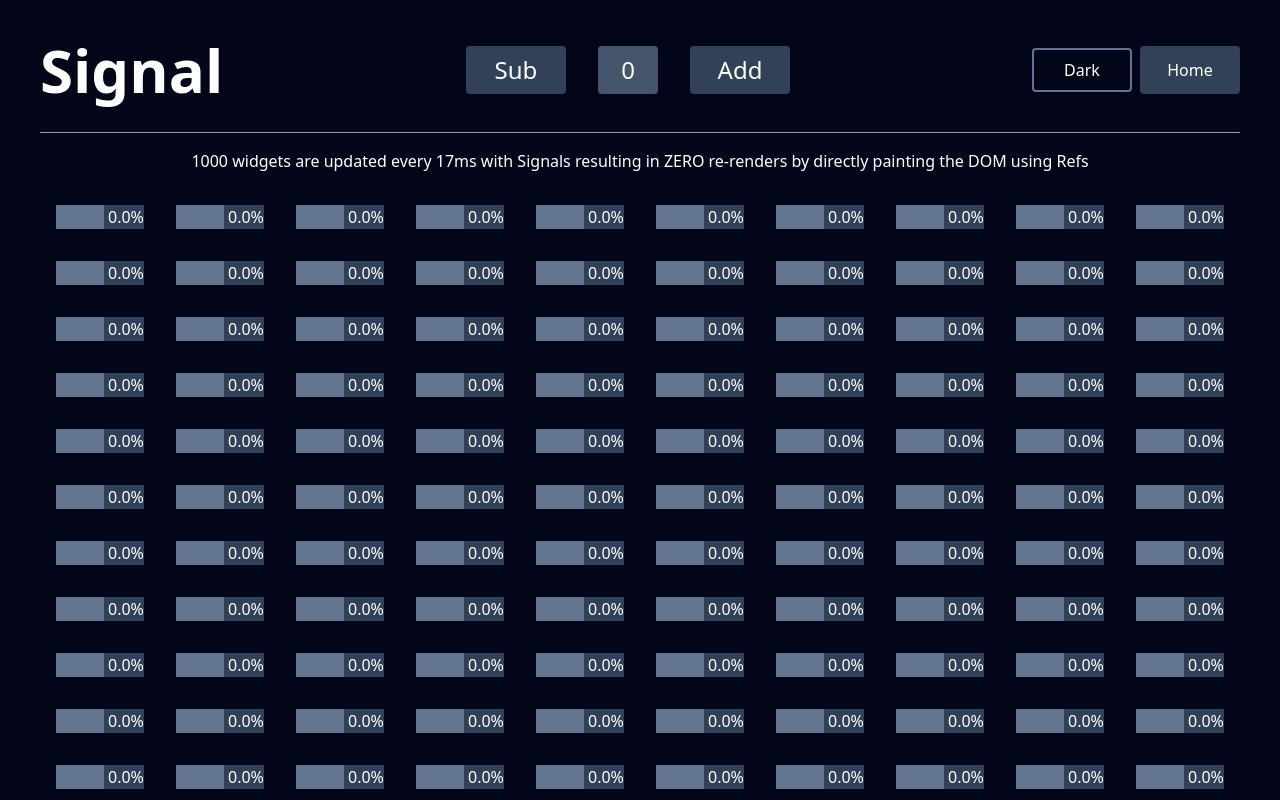
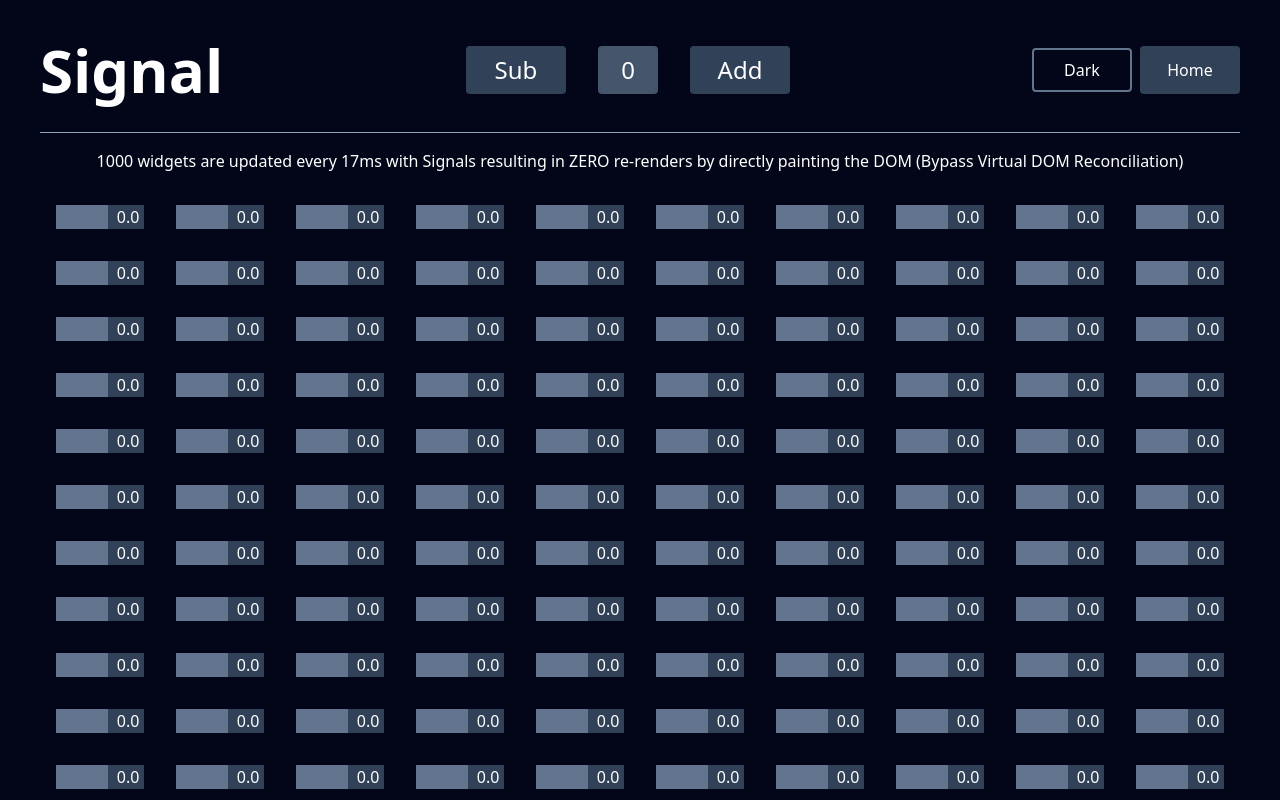
Before and after one commit to ChiragChrg/Signals-vs-Redux, a React (Vite) app: page /signal in a window 1280 px wide. Shown: the top 800 px of the page. Built offline with nearby package versions, Linux system fonts and the light colour scheme; the HTML template or start-up script is replaced by a standard one.

Commit message:
✨ Refactor Widget components to improve rendering efficiency; update styling and messaging in WidgetContainer

```diff
--- a/src/App.css
+++ b/src/App.css
@@ -8,6 +8,10 @@
   will-change: transform;
 }
 
+html{
+  overflow-x: hidden;
+}
+
 [data-theme="light"] body {
   @apply bg-slate-200 text-black
 }
--- a/src/pages/redux/components/Widget.tsx
+++ b/src/pages/redux/components/Widget.tsx
@@ -1,33 +1,27 @@
-import React, { useEffect, useRef } from 'react'
 import { useSelector } from 'react-redux';
 import { SEL_Widget } from '../../../store/redux';
+import { useEffect, useRef } from 'react';
 
 const Widget: React.FC = () => {
-    const barRef = useRef<HTMLDivElement>(null)
-    const valueRef = useRef<HTMLSpanElement>(null)
-
+    const barRef = useRef<HTMLDivElement>(null);
     const value = useSelector(SEL_Widget); // This will cause re-render
-    console.log("Render Widget")
+    console.log("Render Redux Widget")
 
     useEffect(() => {
         if (barRef.current) {
-            barRef.current.style.width = `${value}%`
-        }
-        if (valueRef.current) {
-            valueRef.current.textContent = `${value}%`
+            barRef.current.style.width = `${value}%`;
         }
     }, [value])
 
     return <div className="flex gap-1 w-full h-fit bg-slate-700">
         <div className="w-full bg-slate-500">
             <div
-                ref={barRef}
                 className="h-full bg-amber-400"
-                style={{ width: `$0%` }}
+                style={{ width: `${value}%` }}
             ></div>
         </div>
 
-        <span ref={valueRef} className="w-[6ch] text-white text-center">0</span>
+        <span className="w-[6ch] text-white text-center">{value}</span>
     </div>
 }
 
--- a/src/pages/signal/components/Widget.tsx
+++ b/src/pages/signal/components/Widget.tsx
@@ -1,21 +1,16 @@
-import React, { useRef } from 'react'
+import { useRef } from 'react';
 import { widgetSignal } from '../../../store/signal'
 import { effect } from '@preact/signals-react';
 
 const Widget: React.FC = () => {
-    const barRef = useRef<HTMLDivElement>(null)
-    const valueRef = useRef<HTMLSpanElement>(null)
-    console.log("Render Widget")
+    const barRef = useRef<HTMLDivElement>(null);
+    console.log("Render Signal Widget")
 
     effect(() => {
         const value = widgetSignal.value
 
-        // console.log("Widget effect", value)
         if (barRef.current) {
-            barRef.current.style.width = `${value}%`
-        }
-        if (valueRef.current) {
-            valueRef.current.textContent = `${value}%`
+            barRef.current.style.width = `${value}%`;
         }
     })
 
@@ -28,7 +23,7 @@ const Widget: React.FC = () => {
             ></div>
         </div>
 
-        <span ref={valueRef} className="w-[6ch] text-white text-center">0</span>
+        <span className="w-[6ch] text-white text-center">{widgetSignal}</span>
     </div>
 }
 
--- a/src/pages/signal/components/WidgetContainer.tsx
+++ b/src/pages/signal/components/WidgetContainer.tsx
@@ -13,7 +13,7 @@ const WidgetContainer: React.FC = () => {
   });
 
   return <div className="border-t border-slate-400">
-    <p className='text-center !py-4'>1000 widgets are updated every 17ms with Signals resulting in ZERO re-renders by directly painting the DOM using Refs</p>
+    <p className='text-center !py-4'>1000 widgets are updated every 17ms with Signals resulting in ZERO re-renders by directly painting the DOM (Bypass Virtual DOM Reconciliation)</p>
     <div className="w-full grid grid-cols-6 lg:grid-cols-10 gap-8 !p-4">
       {_.range(0, 1000).map((_, index) => (
         <Widget key={index} />
```
